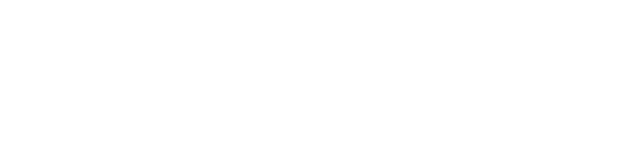
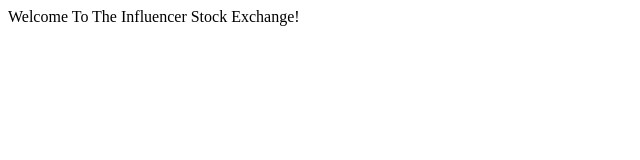
Before and after one commit to JGKing88/flux, a plain HTML site: page index.html in a window 1280 px wide. Shown: the whole page, without its empty margins (0-640 px from the left). Drawn offline with Linux system fonts and the light colour scheme.

Commit message:
second commit

```diff
--- a/index.html
+++ b/index.html
@@ -2,6 +2,11 @@
 <html>
 <head>
     <meta charset="UTF-8">
-    <title>Hello World</title>
+    <title>flux: the influencer stock exchange</title>
 </head>
+
+<body>
+    Welcome To The Influencer Stock Exchange!
+</body>
+
 </html>
```
Also changed, not shown: 1 other file.
